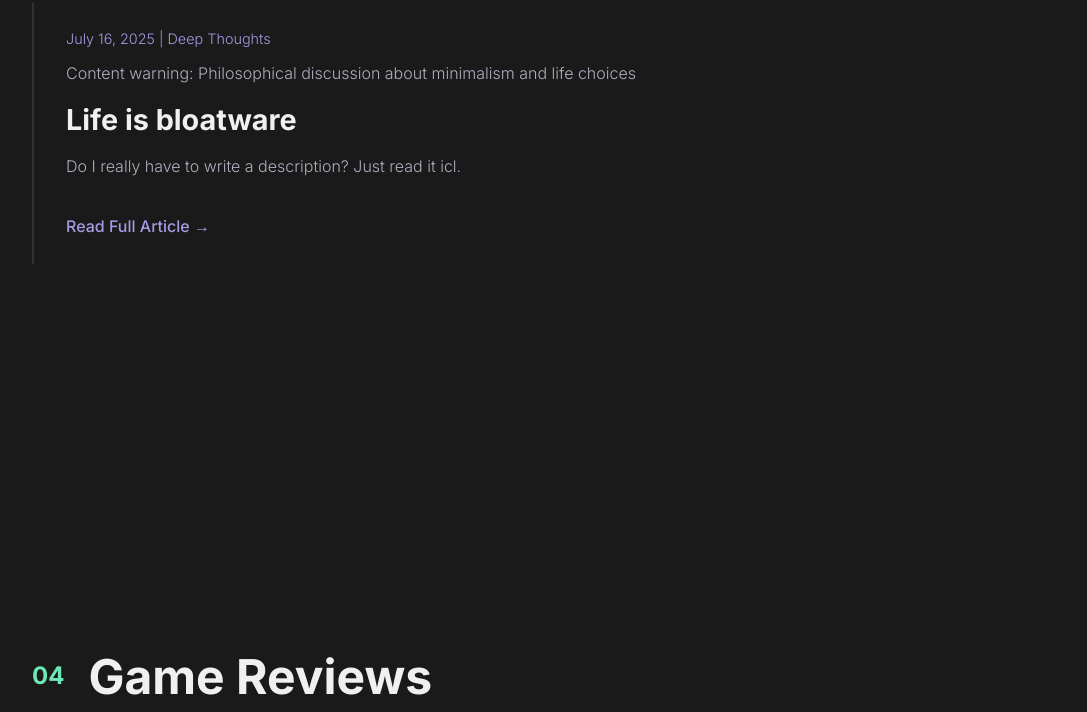
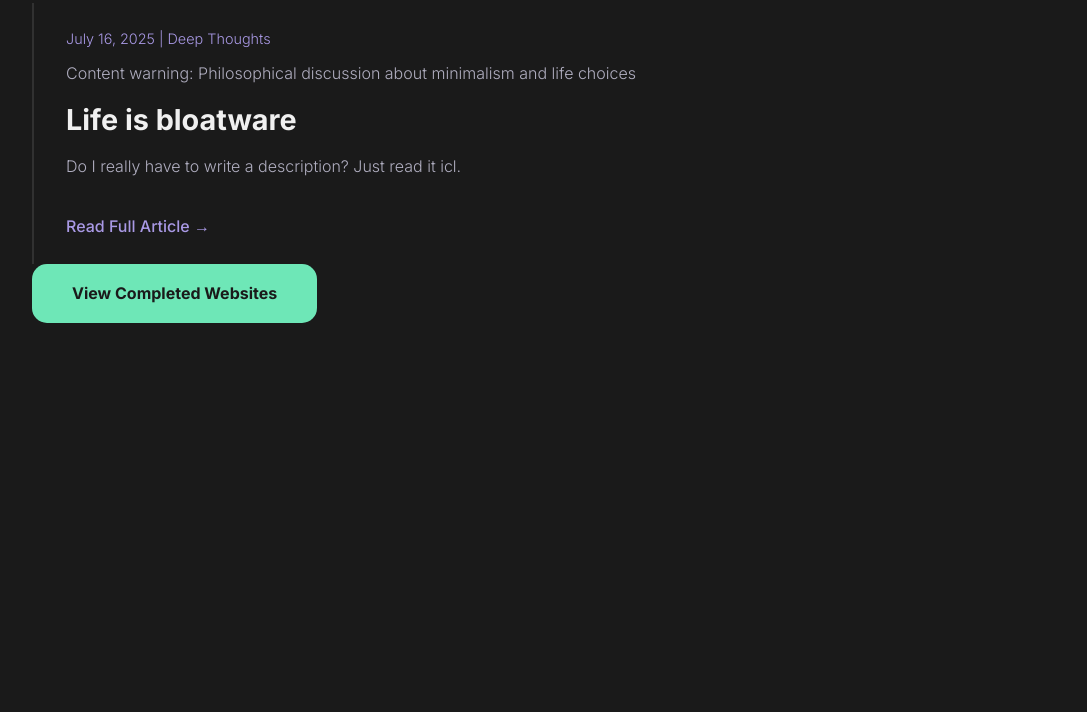
Before and after one commit to Sodiums-Templates/personal-website-template, a plain HTML site: page index.html in a window 1280 px wide. Shown: the part 3414-4126 px from the top of the page, without its empty margins (96-1183 px from the left). Drawn offline with nearby package versions, Linux system fonts and the light colour scheme.

Commit message:
Update index.html

```diff
--- a/index.html
+++ b/index.html
@@ -751,6 +751,9 @@
                     <a href="/blogs/life-is-bloatware.html" class="read-more" aria-label="Read full article about life being bloatware">Read Full Article &rarr;</a>
                 </article>
             </div>
+            <div class="projects-cta" data-aos="fade-up" data-aos-delay="300">
+                <a href="/websites" class="cta-button" aria-label="View completed websites portfolio">View Completed Websites</a>
+            </div>
         </section>
 
         <!-- Game Reviews Section -->
```
